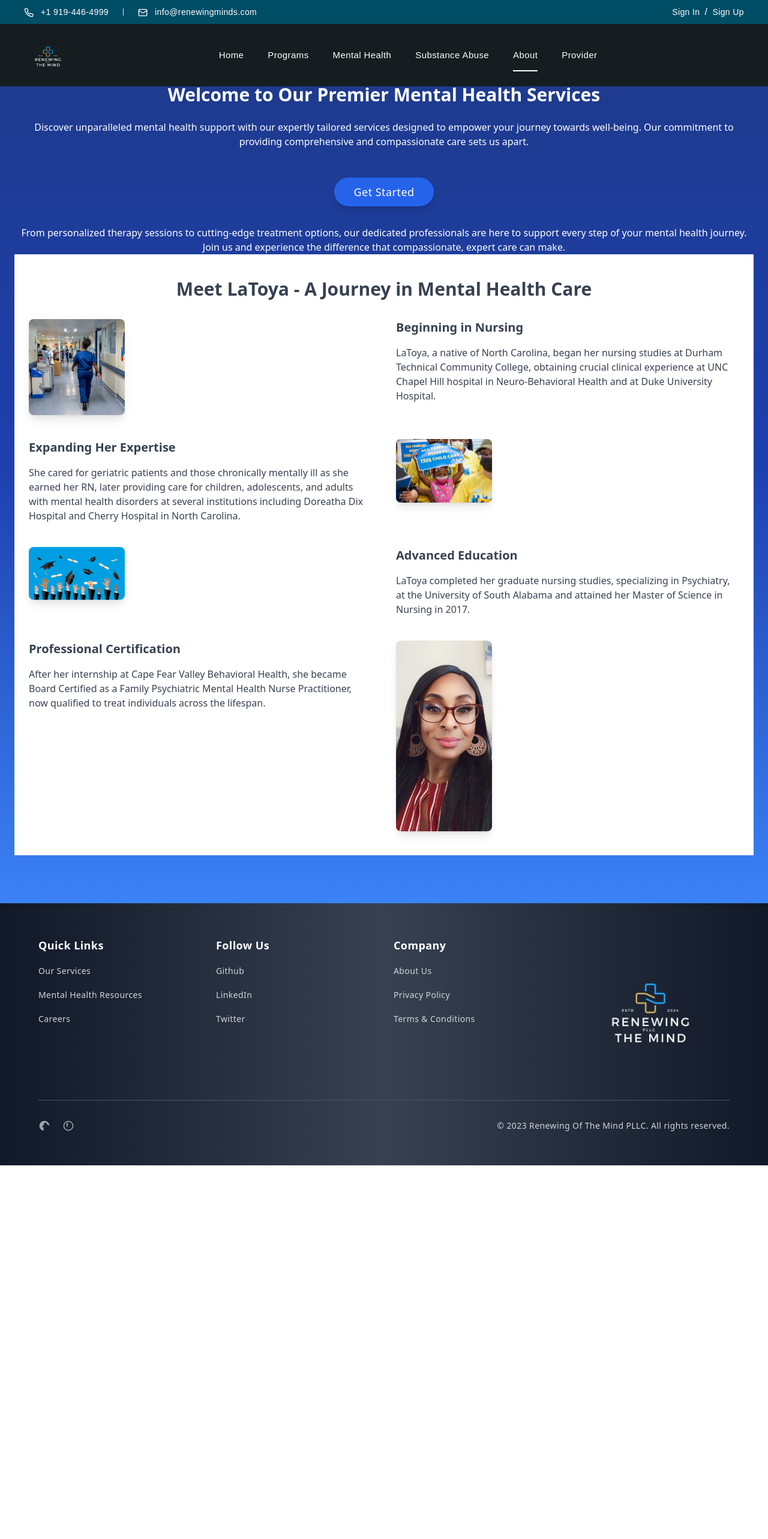
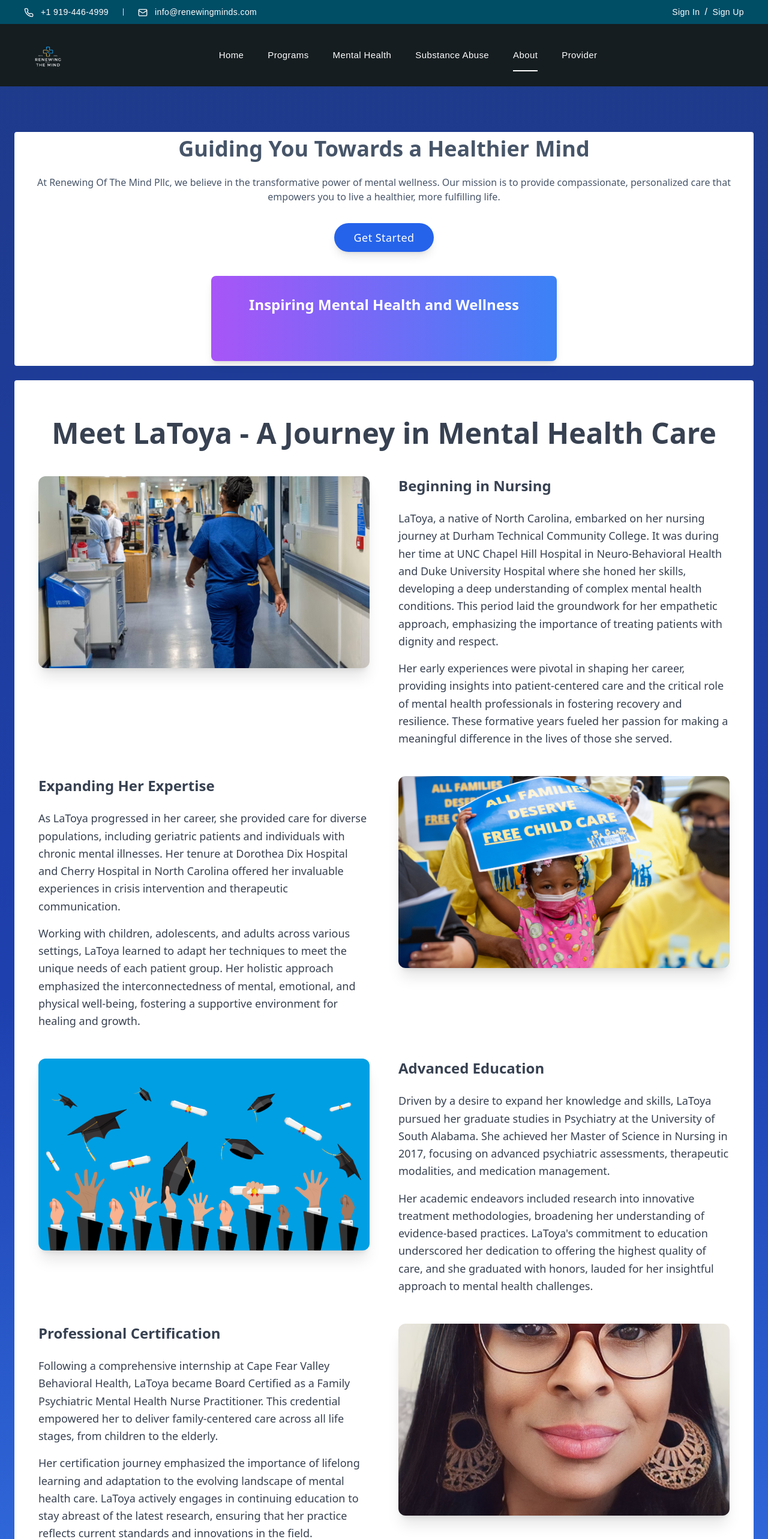
Before and after one commit to Yuri561/renewClient, a React (Vite) app in the folder client/: page /about-section in a window 1280 px wide. Shown: the top 2566 px of the page at 60% size. Before the commit the page ends 1943 px from the top, so only its background shows below. Built offline with nearby package versions, Linux system fonts and the light colour scheme.

Commit message:
about marquee added

```diff
--- a/client/src/components/About/AboutSection.tsx
+++ b/client/src/components/About/AboutSection.tsx
@@ -1,15 +1,33 @@
 import React from 'react';
 import MyStory from './MyStory';
+import { motion } from 'framer-motion';
+
 const AboutSection: React.FC = () => {
   return (
-        <div className="bg-gradient-to-b from-blue-900 via-blue-800 to-blue-500 px-6 sm:py-20 py-10 font-sans text-white">
-            <div className="max-w-8-xl mx-auto text-center">
-                <h1 className="text-5xl sm:text-3xl font-extrabold leading-tight mb-6">
-                    Welcome to Our Premier Mental Health Services
-                </h1>
-                <p className="text-lg sm:text-base mb-12">
-                    Discover unparalleled mental health support with our expertly tailored services designed to empower your journey towards well-being. Our commitment to providing comprehensive and compassionate care sets us apart.
-                </p>
+    <div className="mt-8 mb-6  bg-gradient-to-b from-blue-900 via-blue-800 to-blue-500 px-6 sm:py-20 py-10 font-sans text-slate-600">
+      <div className="bg-white mt-24 rounded text-light p-2 mt-6 lg:mt-12 max-w-8xl mx-auto text-center">
+
+        <motion.h1
+          className="text-5xl sm:text-4xl font-extrabold leading-tight mb-6"
+          initial={{ opacity: 0, y: -20 }}
+          animate={{ opacity: 1, y: 0 }}
+          transition={{ duration: 0.6 }}
+        >
+          Guiding You Towards a Healthier Mind
+        </motion.h1>
+        <motion.p
+          className="text-lg sm:text-base mb-8"
+          initial={{ opacity: 0, y: 20 }}
+          animate={{ opacity: 1, y: 0 }}
+          transition={{ duration: 0.6, delay: 0.2 }}
+        >
+          At Renewing Of The Mind Pllc, we believe in the transformative power of mental wellness. Our mission is to provide compassionate, personalized care that empowers you to live a healthier, more fulfilling life.
+        </motion.p>
+        <motion.div
+          initial={{ opacity: 0, scale: 0.8 }}
+          animate={{ opacity: 1, scale: 1 }}
+          transition={{ duration: 0.5, delay: 0.4 }}
+        >
           <button
             type="button"
             className="bg-blue-600 text-white text-lg tracking-wide px-8 py-2.5 rounded-full transition duration-300 ease-in-out hover:bg-blue-700 shadow-lg hover:shadow-xl focus:outline-none focus:ring-2 focus:ring-blue-500 focus:ring-opacity-50"
@@ -17,9 +35,20 @@ const AboutSection: React.FC = () => {
           >
             Get Started
           </button>
-                <p className="mt-8 text-lg sm:text-base">
-                    From personalized therapy sessions to cutting-edge treatment options, our dedicated professionals are here to support every step of your mental health journey. Join us and experience the difference that compassionate, expert care can make.
-                </p>
+        </motion.div>
+        <motion.div
+          className="bg-gradient-to-r from-purple-500 to-blue-500 text-white rounded-lg shadow-lg p-8 max-w-xl mx-auto mt-10"
+          initial={{ opacity: 0, y: 20 }}
+          animate={{ opacity: 1, y: 0 }}
+          transition={{ duration: 0.6, delay: 0.6 }}
+        >
+          <h2 className="text-2xl font-bold text-center mb-4">
+            Inspiring Mental Health and Wellness
+          </h2>
+          <marquee className="text-base italic" behavior="scroll" direction="left" scrollamount="3">
+            "The greatest wealth is mental health. We are here to support, inspire, and guide you on your journey."
+          </marquee>
+        </motion.div>
       </div>
       <MyStory />
     </div>
--- a/client/src/components/About/MyStory.tsx
+++ b/client/src/components/About/MyStory.tsx
@@ -1,4 +1,5 @@
 import React from 'react';
+import { motion } from 'framer-motion';
 
 // Importing example images, replace these URLs with your actual images
 import nursingImage from '../../../public/nursing.jpg';
@@ -8,50 +9,146 @@ import professionalImage from '../../../public/professional.jpeg';
 
 const MyStory: React.FC = () => {
   return (
-        <div className="bg-white text-gray-700 px-6 py-10">
-            <div className="max-w-8xl mx-auto">
-                <h2 className="text-3xl font-bold text-center mb-8">Meet LaToya - A Journey in Mental Health Care</h2>
-                <div className="grid md:grid-cols-2 gap-10">
-                    <div>
-                        <img src={nursingImage} alt="LaToya during her early nursing studies" className="rounded-lg shadow-lg"/>
+    <div className="bg-white text-gray-700 px-8 py-16 mt-6 rounded">
+      <div className="max-w-6xl mx-auto">
+        <motion.h2
+          className="text-5xl font-extrabold text-center mb-12"
+          initial={{ opacity: 0, y: -20 }}
+          animate={{ opacity: 1, y: 0 }}
+          transition={{ duration: 0.6 }}
+        >
+          Meet LaToya - A Journey in Mental Health Care
+        </motion.h2>
+        <div className="grid md:grid-cols-2 gap-12">
+          <motion.div
+            initial={{ opacity: 0, scale: 0.8 }}
+            animate={{ opacity: 1, scale: 1 }}
+            transition={{ duration: 0.6, delay: 0.2 }}
+          >
+            <img
+              src={nursingImage}
+              alt="LaToya during her early nursing studies"
+              className="w-full h-80 object-cover rounded-xl shadow-xl"
+            />
+          </motion.div>
+          <motion.div
+            initial={{ opacity: 0, x: 20 }}
+            animate={{ opacity: 1, x: 0 }}
+            transition={{ duration: 0.6, delay: 0.3 }}
+          >
+            <h3 className="text-2xl font-bold mb-6">Beginning in Nursing</h3>
+            <p className="text-lg leading-relaxed mb-4">
+              LaToya, a native of North Carolina, embarked on her nursing journey at Durham Technical Community College.
+              It was during her time at UNC Chapel Hill Hospital in Neuro-Behavioral Health and Duke University Hospital where she honed her skills,
+              developing a deep understanding of complex mental health conditions. This period laid the groundwork for her empathetic approach,
+              emphasizing the importance of treating patients with dignity and respect.
+            </p>
+            <p className="text-lg leading-relaxed">
+              Her early experiences were pivotal in shaping her career, providing insights into patient-centered care and the critical role of mental health professionals
+              in fostering recovery and resilience. These formative years fueled her passion for making a meaningful difference in the lives of those she served.
+            </p>
+          </motion.div>
+          <motion.div
+            initial={{ opacity: 0, x: -20 }}
+            animate={{ opacity: 1, x: 0 }}
+            transition={{ duration: 0.6, delay: 0.4 }}
+          >
+            <h3 className="text-2xl font-bold mb-6">Expanding Her Expertise</h3>
+            <p className="text-lg leading-relaxed mb-4">
+              As LaToya progressed in her career, she provided care for diverse populations, including geriatric patients and individuals with chronic mental illnesses.
+              Her tenure at Dorothea Dix Hospital and Cherry Hospital in North Carolina offered her invaluable experiences in crisis intervention and therapeutic communication.
+            </p>
+            <p className="text-lg leading-relaxed">
+              Working with children, adolescents, and adults across various settings, LaToya learned to adapt her techniques to meet the unique needs of each patient group.
+              Her holistic approach emphasized the interconnectedness of mental, emotional, and physical well-being, fostering a supportive environment for healing and growth.
+            </p>
+          </motion.div>
+          <motion.div
+            initial={{ opacity: 0, scale: 0.8 }}
+            animate={{ opacity: 1, scale: 1 }}
+            transition={{ duration: 0.6, delay: 0.5 }}
+          >
+            <img
+              src={childCareImage}
+              alt="Caring for children and adolescents"
+              className="w-full h-80 object-cover rounded-xl shadow-xl"
+            />
+          </motion.div>
+          <motion.div
+            initial={{ opacity: 0, scale: 0.8 }}
+            animate={{ opacity: 1, scale: 1 }}
+            transition={{ duration: 0.6, delay: 0.6 }}
+          >
+            <img
+              src={graduateStudiesImage}
+              alt="Graduate studies at University of South Alabama"
+              className="w-full h-80 object-cover rounded-xl shadow-xl"
+            />
+          </motion.div>
+          <motion.div
+            initial={{ opacity: 0, x: 20 }}
+            animate={{ opacity: 1, x: 0 }}
+            transition={{ duration: 0.6, delay: 0.7 }}
+          >
+            <h3 className="text-2xl font-bold mb-6">Advanced Education</h3>
+            <p className="text-lg leading-relaxed mb-4">
+              Driven by a desire to expand her knowledge and skills, LaToya pursued her graduate studies in Psychiatry at the University of South Alabama.
+              She achieved her Master of Science in Nursing in 2017, focusing on advanced psychiatric assessments, therapeutic modalities, and medication management.
+            </p>
+            <p className="text-lg leading-relaxed">
+              Her academic endeavors included research into innovative treatment methodologies, broadening her understanding of evidence-based practices.
+              LaToya's commitment to education underscored her dedication to offering the highest quality of care, and she graduated with honors, lauded for her insightful approach to mental health challenges.
+            </p>
+          </motion.div>
+          <motion.div
+            initial={{ opacity: 0, x: -20 }}
+            animate={{ opacity: 1, x: 0 }}
+            transition={{ duration: 0.6, delay: 0.8 }}
+          >
+            <h3 className="text-2xl font-bold mb-6">Professional Certification</h3>
+            <p className="text-lg leading-relaxed mb-4">
+              Following a comprehensive internship at Cape Fear Valley Behavioral Health, LaToya became Board Certified as a Family Psychiatric Mental Health Nurse Practitioner.
+              This credential empowered her to deliver family-centered care across all life stages, from children to the elderly.
+            </p>
+            <p className="text-lg leading-relaxed">
+              Her certification journey emphasized the importance of lifelong learning and adaptation to the evolving landscape of mental health care.
+              LaToya actively engages in continuing education to stay abreast of the latest research, ensuring that her practice reflects current standards and innovations in the field.
+            </p>
+          </motion.div>
+          <motion.div
+            initial={{ opacity: 0, scale: 0.8 }}
+            animate={{ opacity: 1, scale: 1 }}
+            transition={{ duration: 0.6, delay: 0.9 }}
+          >
+            <img
+              src={professionalImage}
+              alt="LaToya as a certified professional"
+              className="w-[800px] h-80 object-cover rounded-xl shadow-xl"
+            />
+          </motion.div>
         </div>
-                    <div>
-                        <h3 className="text-xl font-semibold mb-4">Beginning in Nursing</h3>
-                        <p>
-                            LaToya, a native of North Carolina, began her nursing studies at Durham Technical Community College,
-                            obtaining crucial clinical experience at UNC Chapel Hill hospital in Neuro-Behavioral Health and at Duke University Hospital.
+        <motion.div
+          className="mt-12 text-center"
+          initial={{ opacity: 0, y: 20 }}
+          animate={{ opacity: 1, y: 0 }}
+          transition={{ duration: 0.6, delay: 1.0 }}
+        >
+          <p className="text-lg leading-relaxed max-w-3xl mx-auto mb-4">
+            LaToya’s journey is a testament to her dedication to improving mental health care and her unwavering commitment to her patients.
+            Her approach combines clinical expertise with compassion, aiming to empower individuals and families on their path to mental wellness.
+            Join her on this transformative journey and discover the difference that personalized, patient-centered care can make.
           </p>
-                    </div>
-                    <div>
-                        <h3 className="text-xl font-semibold mb-4">Expanding Her Expertise</h3>
-                        <p>
-                            She cared for geriatric patients and those chronically mentally ill as she earned her RN, later providing care for children,
-                            adolescents, and adults with mental health disorders at several institutions including Doreatha Dix Hospital and Cherry Hospital in North Carolina.
+          <p className="text-lg leading-relaxed max-w-3xl mx-auto mb-4">
+            Through her leadership and vision, LaToya has inspired countless others to pursue careers in mental health.
+            Her impact extends beyond her immediate practice, influencing mental health policies and advocating for increased access to quality mental health care.
+            With a focus on holistic well-being, she continues to innovate and lead in the mental health field.
           </p>
-                    </div>
-                    <div>
-                        <img src={childCareImage} alt="Caring for children and adolescents" className="rounded-lg shadow-lg"/>
-                    </div>
-                    <div>
-                        <img src={graduateStudiesImage} alt="Graduate studies at University of South Alabama" className="rounded-lg shadow-lg"/>
-                    </div>
-                    <div>
-                        <h3 className="text-xl font-semibold mb-4">Advanced Education</h3>
-                        <p>
-                            LaToya completed her graduate nursing studies, specializing in Psychiatry, at the University of South Alabama and attained her Master of Science in Nursing in 2017.
+          <p className="text-lg leading-relaxed max-w-3xl mx-auto">
+            LaToya believes in the power of community and collaboration, often engaging with local organizations to promote mental health awareness and education.
+            Her efforts are directed towards building resilient communities where mental health is openly discussed and prioritized.
+            Through workshops, seminars, and public speaking engagements, she strives to dismantle the stigma surrounding mental health, encouraging open dialogue and acceptance.
           </p>
-                    </div>
-                    <div>
-                        <h3 className="text-xl font-semibold mb-4">Professional Certification</h3>
-                        <p>
-                            After her internship at Cape Fear Valley Behavioral Health, she became Board Certified as a Family Psychiatric Mental Health Nurse Practitioner,
-                            now qualified to treat individuals across the lifespan.
-                        </p>
-                    </div>
-                    <div>
-                        <img src={professionalImage} alt="LaToya as a certified professional" className="rounded-lg shadow-lg"/>
-                    </div>
-                </div>
+        </motion.div>
       </div>
     </div>
   );
```
Lines whose indentation alone changed are shown as unchanged.
